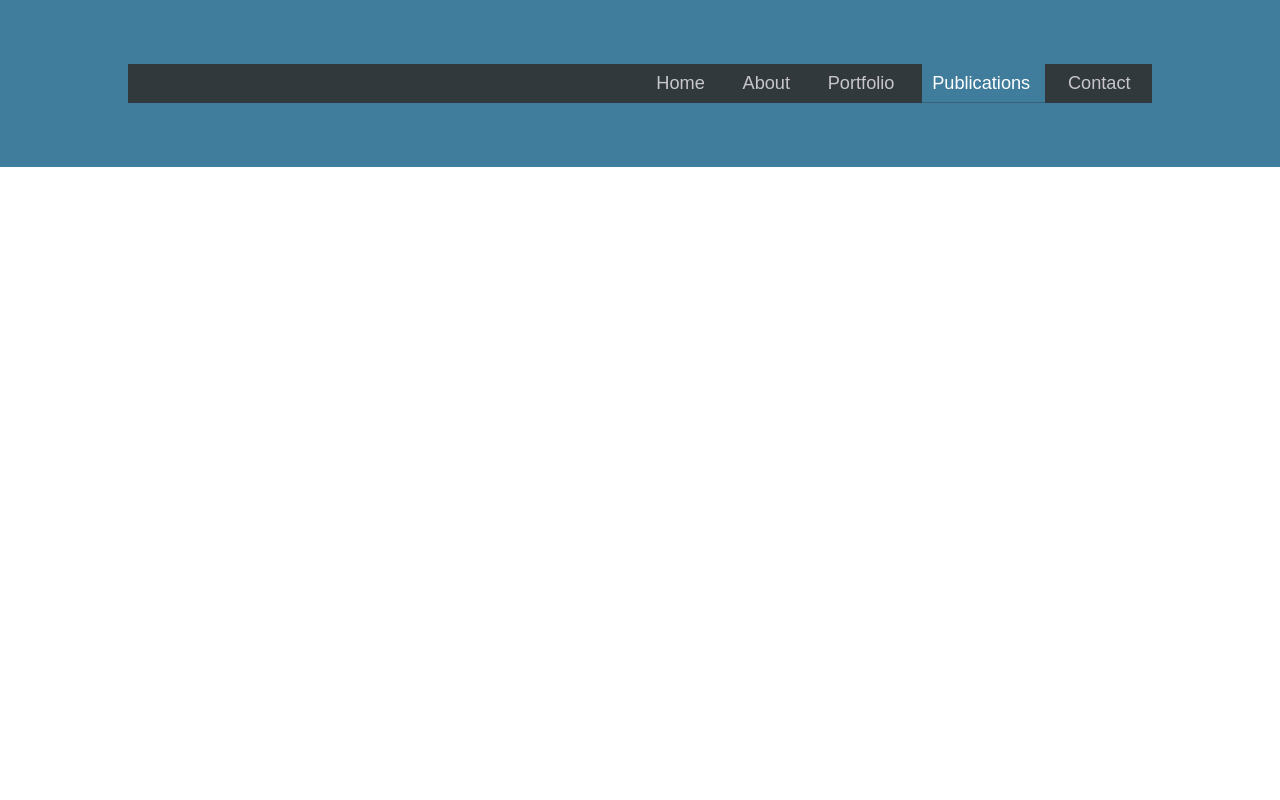
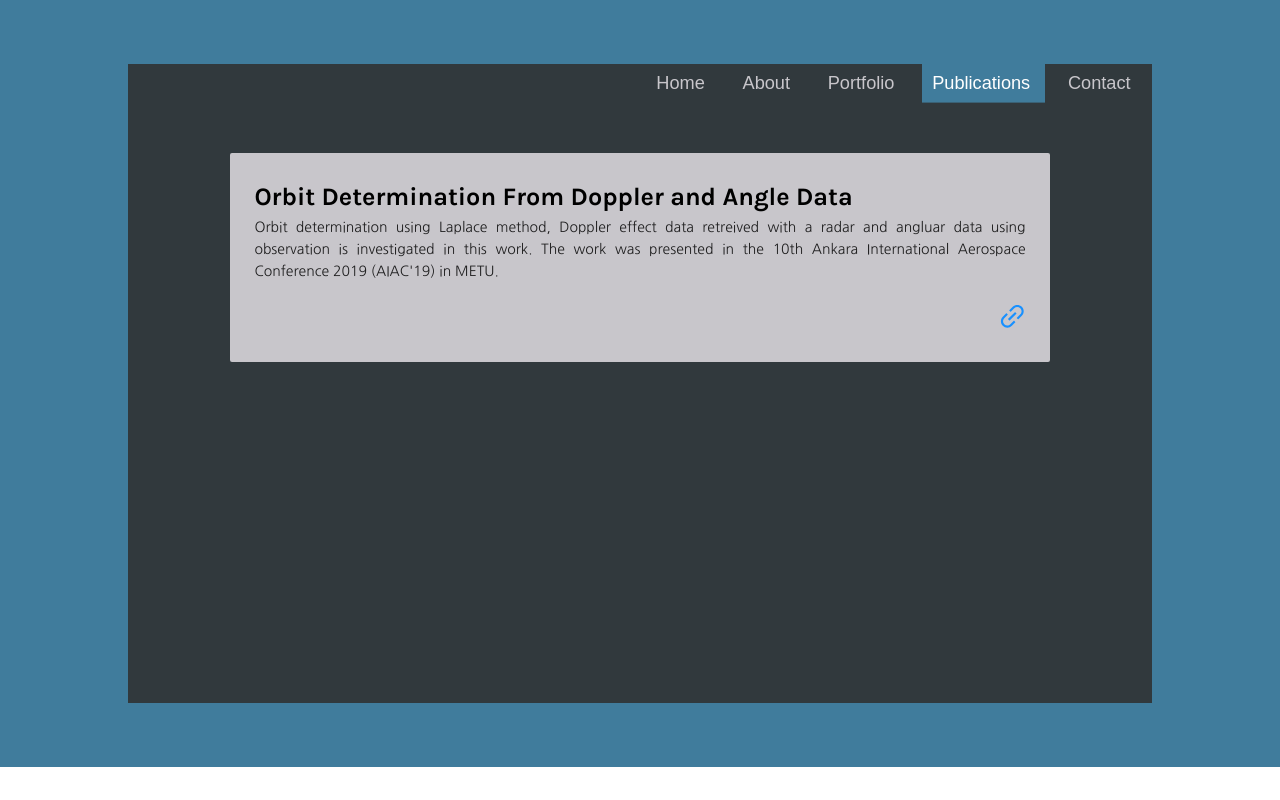
Before and after one commit to majdajroudi/Portfolio, a React (Create React App) app: page /publications in a window 1280 px wide. Built offline with nearby package versions, Linux system fonts and the light colour scheme; a web font is replaced by a local one.

Commit message:
Add contact page

```diff
--- a/src/App.css
+++ b/src/App.css
@@ -5,5 +5,5 @@ body {
 .pageWrapper {
     display: flex;
     flex-direction: row;
-    background-color:  #407C9C;;
+    background-color:  #407C9C;
 }
--- a/src/App.js
+++ b/src/App.js
@@ -4,6 +4,8 @@ import 'antd/dist/antd.css'
 import Home from "./containers/Home/index";
 import About from "./containers/About";
 import Portfolio from "./containers/Portfolio"
+import Publications from "./containers/Publications"
+import Contact from "./containers/Contact"
 import {BrowserRouter as Router, Route} from "react-router-dom";
 import Navbar from "./components/Navbar"
 import {TopBottom} from "./components/Sides"
@@ -17,8 +19,8 @@ function App() {
       <Route exact path="/" component={Home} />
       <Route path="/about" component={About} />
       <Route path="/portfolio" component={Portfolio} />
-      <Route path="/publications" component="" />
-      <Route path="/contact" component="" />
+      <Route path="/publications" component={Publications} />
+      <Route path="/contact" component={Contact} />
       <Route path="/" component={TopBottom} />
     </Router>
   )
--- a/src/containers/About/index.css
+++ b/src/containers/About/index.css
@@ -2,8 +2,6 @@
 @import url('https://fonts.googleapis.com/css2?family=Nanum+Gothic&display=swap');
 
 .about {
-    /* background-color: rgb(66, 66, 66); */
-    background-color: #407C9C;
     display: flex;
     flex-direction: column;
     justify-content: center;
@@ -48,6 +46,7 @@
     /* text-shadow: 5px 3px 0px -1px #B8623F; */
     margin: 0px;
     text-align: justify;
+    font-family: "Nanum Gothic", serif;
 }
 
 .about__contentBox__imgCol {
--- /dev/null
+++ b/src/containers/Contact/index.css
@@ -0,0 +1,35 @@
+.contact {
+    display: flex;
+    flex-direction: column;
+    justify-content: center;
+    align-items: center;
+    background-color: #31393D;
+    height: 75vh;
+    width: 100%;
+}
+
+.contact__title {
+    text-align: initial;
+    color: white;
+    font-size: 2.5em;
+    text-shadow: 2px 2px #B8623F;
+    font-family: "Karla", serif;
+    margin: 20px 0px;
+}
+
+.contact__form {
+    display: flex;
+    flex-direction: column;
+    justify-content: center;
+    align-items: center;
+    width: 100%;
+}
+
+.ant-form-item-control-input-content {
+    display: flex;
+    justify-content: center;
+}
+
+.contact__form .ant-form-item {
+    width: 35%;
+}
--- a/src/containers/Contact/index.jsx
+++ b/src/containers/Contact/index.jsx
@@ -0,0 +1,41 @@
+import React from "react";
+import "./index.css";
+import {Sides} from "./../../components/Sides";
+import {Row, Col, Form, Input, Button} from "antd";
+
+const Contact = () => {
+
+
+    return (
+        <div className="pageWrapper">
+            <Sides />
+
+            <Row className="contact">
+                <h3 className="contact__title">Contact Me</h3>
+                 <Form className="contact__form" >
+                   <Form.Item  label="" name="fname" rules={[{required: true, message: "Input your first name"}]}>
+                        <Input placeholder= "First name"/>
+                    </Form.Item>
+                   <Form.Item  label="" name="lname" rules={[{required: false, message: "Input your last name"}]}>
+                        <Input placeholder="Last name"/>
+                    </Form.Item>
+                    <Form.Item label="" name="email" rules={[{required: true, message: "Input your email address"}]}>
+                        <Input placeholder="Email"/>
+                    </Form.Item>
+                    <Form.Item label="" name="message" rules={[{required: true, message: "Type in your message!"}]}>
+                        <Input.TextArea placeholder="Type in your message!"/>
+                    </Form.Item>
+                    <Form.Item>
+                        <Button htmlType="submit" >
+                            Send
+                        </Button>
+                    </Form.Item>
+                </Form>
+            </Row>
+
+            <Sides />
+        </div>
+    )
+}
+
+export default Contact
--- a/src/containers/Portfolio/index.css
+++ b/src/containers/Portfolio/index.css
@@ -93,12 +93,14 @@
 .websiteTechnologies {
     display: flex;
     justify-content: space-between;
+    font-family: "Nanum Gothic", serif;
 }
 
 .singleTechnology {
     background-color: #31393D;
     color: white;
     margin: 0 4px;
+    font-family: "Nanum Gothic", serif;
 }
 
 @keyframes movedown
--- a/src/containers/Portfolio/index.jsx
+++ b/src/containers/Portfolio/index.jsx
@@ -21,7 +21,7 @@ const movieObject = {
     title: "Movie Project",
     link: "https://fadime-ozdemir.github.io/oop-movie/#",
     github: "https://github.com/fadime-ozdemir/oop-movie",
-    technologies: ["Javascript", "Bootstrap", "HTML5", "CSS3"],
+    technologies: ["Javascript", "React-Bootstrap", "HTML5", "CSS3"],
     description: "A website that was developed using OOP and uses database to display famous movies, their ratings and filter movies according to user's choice",
     image: movieProjectImg
 }
--- /dev/null
+++ b/src/containers/Publications/index.css
@@ -0,0 +1,39 @@
+.publications {
+    display: flex;
+    flex-direction: column;
+    justify-content: flex-start;
+    align-items: center;
+    background-color: #31393D;
+    height: 75vh;
+}
+
+.publications__article {
+    background-color: #c8c6cb;
+    width: 80%;
+    margin: 50px 0;
+}
+
+.publications__article__details{
+    display: flex;
+    flex-direction: column;
+    align-items: flex-start
+}
+
+.publications__article__details h2 {
+    color: black;
+    font-size: 1.8em;
+    font-family: "Karla", serif;
+    margin: 0px;
+}
+
+.publications__article__details p {
+    text-align: justify;
+    font-family: "Nanum Gothic", serif;
+}
+
+.publications__article--link {
+    color: black;
+    font-size: 1.9em;
+    display: flex;
+    justify-content: flex-end;
+}
--- a/src/containers/Publications/index.jsx
+++ b/src/containers/Publications/index.jsx
@@ -0,0 +1,40 @@
+import React from "react"
+import "./index.css";
+import {Col, Row, Card} from "antd"
+import { LinkOutlined } from "@ant-design/icons";
+import {Sides} from "./../../components/Sides";
+
+const dopplerEffect = {
+    title: "Orbit Determination From Doppler and Angle Data",
+    description: "Orbit determination using Laplace method, Doppler effect data retreived with a radar and angluar data using observation is investigated in this work. The work was presented in the 10th Ankara International Aerospace Conference 2019 (AIAC'19) in METU.",
+    link: "http://aiac.ae.metu.edu.tr/paper.php?Paper=AIAC-2019-185"
+}
+
+const ARTICLES = [dopplerEffect]
+
+const Publications = () => {
+
+    return(
+        <div className="pageWrapper">
+            <Sides/>
+            <Col className="publications">
+                {ARTICLES.map((article) => {
+                    return (
+                        <Card key={article.title} className="publications__article" bordered={false}>
+                            <Row className="publications__article__details">
+                                <h2>{article.title}</h2>
+                                <p>{article.description}</p>
+                            </Row>
+                            <Row className="publications__article--link">
+                                <a href={article.link}><LinkOutlined/></a>
+                            </Row>
+                        </Card>
+                    )
+                })}
+            </Col>
+            <Sides/>
+        </div>
+    )
+}
+
+export default Publications
```
